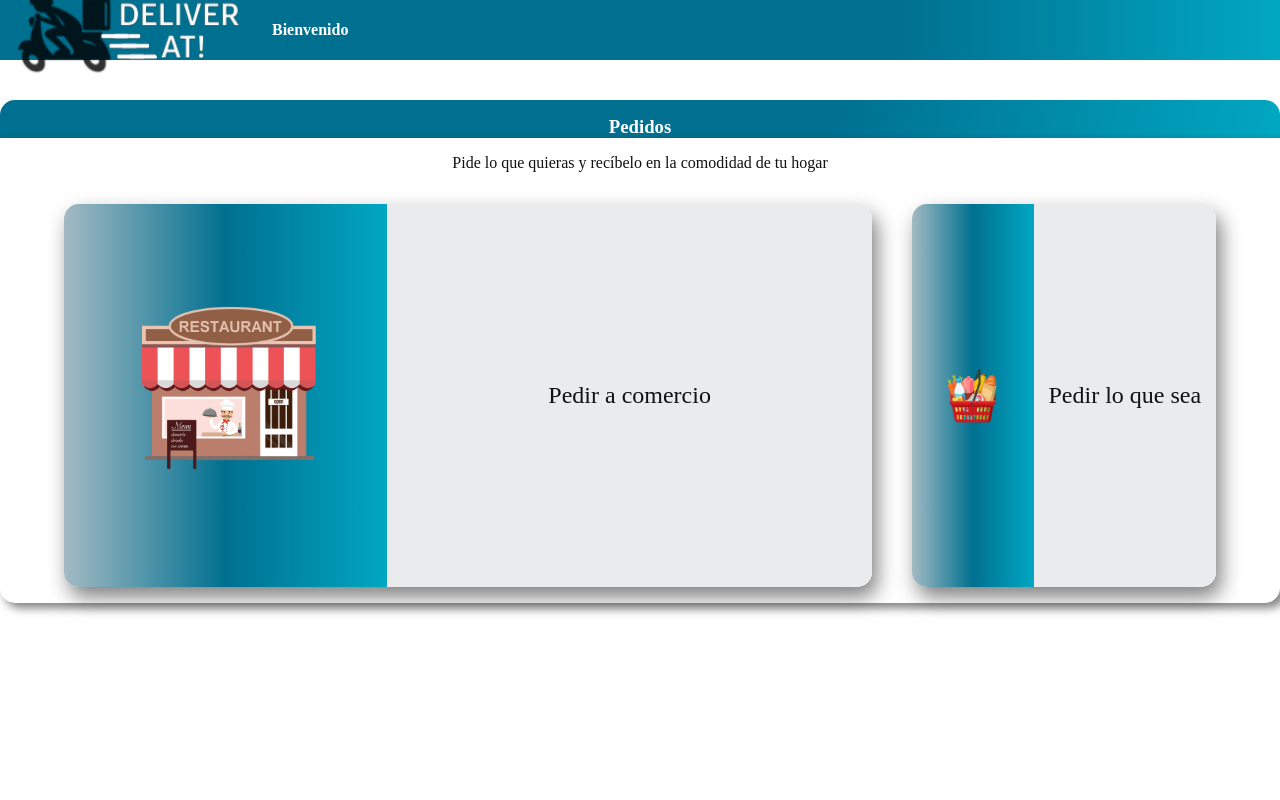
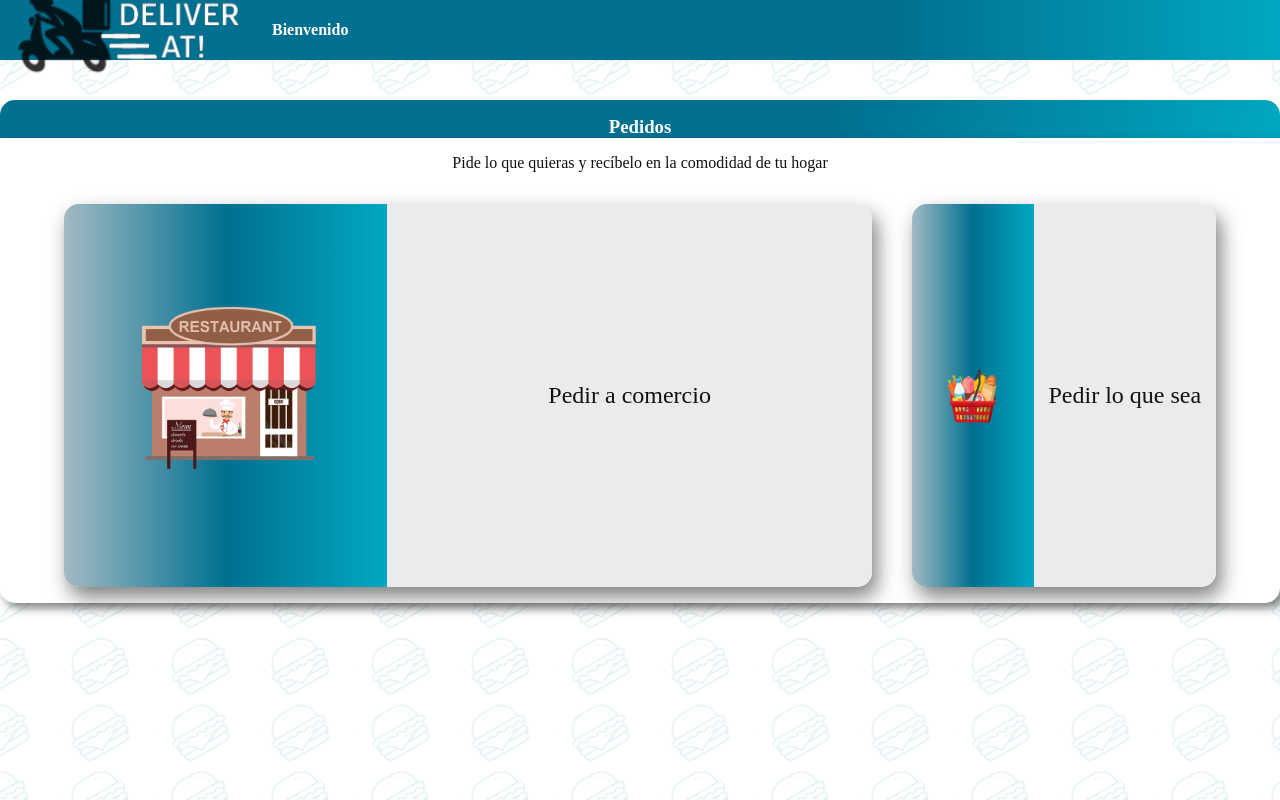
Before and after one commit to NicolasUrza/ISW, an Angular app in the folder P6-ImplementacionUS/FrontEnd/: page / in a window 1280 px wide. Built offline with nearby package versions, Linux system fonts and the light colour scheme.

Commit message:
limitacion de fechas y cambio de colores

```diff
--- a/P6-ImplementacionUS/FrontEnd/package.json
+++ b/P6-ImplementacionUS/FrontEnd/package.json
@@ -10,6 +10,7 @@
   },
   "private": true,
   "dependencies": {
+    "@agm/core": "^3.0.0-beta.0",
     "@angular/animations": "^16.2.0",
     "@angular/common": "^16.2.0",
     "@angular/compiler": "^16.2.0",
--- a/P6-ImplementacionUS/FrontEnd/src/app/app.component.html
+++ b/P6-ImplementacionUS/FrontEnd/src/app/app.component.html
@@ -189,15 +189,15 @@
             *ngIf="lugarEntregaForm.controls['entrega'].value == 'programar-entrega'">
             <label for="fecha" class="pedidos-form__label">Fecha de entrega:</label>
             <input type="date" name="fecha" id="fecha" formControlName="fecha" class="pedidos-form__input"
-              [ngClass]="{error: TieneErrores(lugarEntregaForm, 'fecha')}" />
+              [min]="  ConseguirFechaActual()" [ngClass]="{error: TieneErrores(lugarEntregaForm, 'fecha')}" />
           </div>
           <p class="error__label" *ngIf=" Error(lugarEntregaForm, 'fecha', 'required')">
             Este campo es requerido</p>
           <div class="pedidos-form__con-label"
             *ngIf="lugarEntregaForm.controls['entrega'].value == 'programar-entrega'">
-            <label for="hora" class="pedidos-form__label"
-              [ngClass]="{error: TieneErrores(lugarEntregaForm, 'hora')}">Hora de entrega:</label>
-            <input type="time" name="hora" id="hora" formControlName="hora" class="pedidos-form__input" />
+            <label for="hora" class="pedidos-form__label">Hora de entrega:</label>
+            <input type="time"  name="hora" id="hora" formControlName="hora"
+              class="pedidos-form__input" [ngClass]="{error: TieneErrores(lugarEntregaForm, 'hora')}" />
           </div>
           <p class="error__label" *ngIf=" Error(lugarEntregaForm, 'hora', 'required')">
             Este campo es requerido</p>
@@ -337,7 +337,7 @@
           <div class="pedidos-form__con-label">
             <label for="fechaVencimiento"> Fecha de vencimiento:</label>
             <input type="month" name="fechaVencimiento" id="fechaVencimiento" formControlName="vencimiento"
-              class="pedidos-form__input" (mouseup)="flipped=false"
+              class="pedidos-form__input" [min]="MesyAnioActual()" (mouseup)="flipped=false"
               [ngClass]="{error: TieneErrores(tarjetaForm, 'vencimiento')}" />
           </div>
           <p class="error__label" *ngIf=" Error(tarjetaForm, 'vencimiento', 'required')">
--- a/P6-ImplementacionUS/FrontEnd/src/app/app.component.scss
+++ b/P6-ImplementacionUS/FrontEnd/src/app/app.component.scss
@@ -100,7 +100,7 @@ header {
         border-bottom-left-radius: 15px;
         border-bottom-right-radius: 15px;
         padding: 1rem 0;
-
+        background-color: #fff;
         // background: linear-gradient(100deg, $color-salmon 0, $color-salmon 65%, $color-barbie 100%);
         box-shadow: 5px 5px 10px rgba(0, 0, 0, 0.5);
 
--- a/P6-ImplementacionUS/FrontEnd/src/app/app.component.ts
+++ b/P6-ImplementacionUS/FrontEnd/src/app/app.component.ts
@@ -16,31 +16,31 @@ export class AppComponent {
   metodoPago = "Efectivo";
   imagenSubida = "";
   submited = false;
-  flipped=false;
-  footer=false;
-  hastaCompletado=0;
+  flipped = false;
+  footer = false;
+  hastaCompletado = 0;
 
-  HastaCompletado(){
+  HastaCompletado() {
     let hastaCompletado = 0;
-    if(this.pedidoForm.invalid && this.hastaCompletado>= 1){
-      hastaCompletado=1;
+    if (this.pedidoForm.invalid && this.hastaCompletado >= 1) {
+      hastaCompletado = 1;
     }
-    else if(this.localForm.invalid && this.hastaCompletado>= 2){
-      hastaCompletado=2;
+    else if (this.localForm.invalid && this.hastaCompletado >= 2) {
+      hastaCompletado = 2;
     }
-    else if(this.lugarEntregaForm.invalid && this.hastaCompletado>= 3){
-      hastaCompletado=3;
-    }else if((this.metodoPago=="Tarjeta" && this.tarjetaForm.invalid || this.metodoPago=="Efectivo" && this.efectivoForm.invalid) && this.hastaCompletado>= 5){
-      hastaCompletado=5;
+    else if (this.lugarEntregaForm.invalid && this.hastaCompletado >= 3) {
+      hastaCompletado = 3;
+    } else if ((this.metodoPago == "Tarjeta" && this.tarjetaForm.invalid || this.metodoPago == "Efectivo" && this.efectivoForm.invalid) && this.hastaCompletado >= 5) {
+      hastaCompletado = 5;
     }
-    else if((this.metodoPago=="Tarjeta" && this.tarjetaForm.invalid || this.metodoPago=="Efectivo" && this.efectivoForm.invalid) && this.hastaCompletado>= 4){
-      hastaCompletado=4;
+    else if ((this.metodoPago == "Tarjeta" && this.tarjetaForm.invalid || this.metodoPago == "Efectivo" && this.efectivoForm.invalid) && this.hastaCompletado >= 4) {
+      hastaCompletado = 4;
     }
-    else if(this.hastaCompletado> this.vistaActual){
-      hastaCompletado=this.hastaCompletado;
+    else if (this.hastaCompletado > this.vistaActual) {
+      hastaCompletado = this.hastaCompletado;
     }
-    else{
-      hastaCompletado=this.vistaActual;
+    else {
+      hastaCompletado = this.vistaActual;
     }
     return hastaCompletado;
   }
@@ -52,21 +52,21 @@ export class AppComponent {
     calle: new FormControl('', [Validators.required, Validators.maxLength(120)]),
     numero: new FormControl('', [Validators.required, Validators.pattern('[0-9]{1,7}')]),
     ciudad: new FormControl('', [Validators.required, Validators.maxLength(120)]),
-    referencia: new FormControl('', [ Validators.maxLength(120)])
+    referencia: new FormControl('', [Validators.maxLength(120)])
   });
   lugarEntregaForm = new FormGroup({
     calle: new FormControl('', [Validators.required, Validators.maxLength(120)]),
     numero: new FormControl('', [Validators.required, Validators.pattern('[0-9]{1,7}')]),
     ciudad: new FormControl('', [Validators.required, Validators.maxLength(120)]),
-    referencia: new FormControl('', [ Validators.maxLength(120)]),
-    entrega: new FormControl('lo-antes-posible', [ Validators.maxLength(120)]),
-    fecha: new FormControl('', []),
+    referencia: new FormControl('', [Validators.maxLength(120)]),
+    entrega: new FormControl('lo-antes-posible', [Validators.maxLength(120)]),
+    fecha: new FormControl(this.ConseguirFechaActual(), []),
     hora: new FormControl('', [])
   });
   tarjetaForm = new FormGroup({
     nombre: new FormControl('', [Validators.required, Validators.maxLength(40)]),
     numero: new FormControl('', [Validators.required, Validators.pattern('[0-9]{16,16}'), this.isVisa()]),
-    vencimiento: new FormControl('', [Validators.required, Validators.maxLength(120)]),
+    vencimiento: new FormControl("", [Validators.required, Validators.maxLength(120)]),
     codigo: new FormControl('', [Validators.required, Validators.pattern('[0-9]{3,3}')]),
   });
 
@@ -76,21 +76,25 @@ export class AppComponent {
   ConseguirFechaActual() {
     var fecha = new Date();
     var dia = fecha.getDate();
+    let diaString = dia.toString();
     var mes = fecha.getMonth() + 1;
+    let mesString = mes.toString();
     var anio = fecha.getFullYear();
     if (dia < 10) {
-      dia = 0 + dia;
+      diaString = "0" + diaString;
+
     }
     if (mes < 10) {
-      mes = 0 + mes;
+      mesString = "0" + mesString;
         }
-
-    return dia + "/" + mes + "/" + anio;
+    let fe = anio + "-" + mesString + "-" + diaString;
+    console.log(fe);
+    return fe;
   }
   CambiarVista(vista: number) {
     this.salidaIzquierda = true;
     this.submited = false;
-    if(vista> this.hastaCompletado){
+    if (vista > this.hastaCompletado) {
       this.hastaCompletado = vista;
     }
     if (this.pedidoForm.controls["imagen"].value != '') {
@@ -120,36 +124,35 @@ export class AppComponent {
     this.CambiarVista(5);
   }
   TieneErrores(form: FormGroup, control: string) {
-    console.log(control)
     return form.controls[control].invalid && (form.controls[control].dirty || form.controls[control].touched || this.submited);
   }
 
   Error(form: FormGroup, control: string, error: string) {
     return this.TieneErrores(form, control) && form.controls[control].hasError(error)
   }
-  QuitarRequired(){
+  QuitarRequired() {
     this.lugarEntregaForm.controls["fecha"].clearValidators();
     this.lugarEntregaForm.controls["fecha"].updateValueAndValidity();
     this.lugarEntregaForm.controls["hora"].clearValidators();
     this.lugarEntregaForm.controls["hora"].updateValueAndValidity();
 
   }
-  AgregarRequired(){
+  AgregarRequired() {
     this.lugarEntregaForm.controls["fecha"].setValidators([Validators.required]);
     this.lugarEntregaForm.controls["fecha"].updateValueAndValidity();
     this.lugarEntregaForm.controls["hora"].setValidators([Validators.required]);
     this.lugarEntregaForm.controls["hora"].updateValueAndValidity();
   }
-  NumeroTarjeta(numeroIngresado:string){
-    let numero:string = "";
-    for(let i= 0 ; i<16; i++ ){
-      if(i%4==0 && i !== 0){
+  NumeroTarjeta(numeroIngresado: string) {
+    let numero: string = "";
+    for (let i = 0; i < 16; i++) {
+      if (i % 4 == 0 && i !== 0) {
         numero += "  ";
       }
-      if(numeroIngresado.toString().length>i){
+      if (numeroIngresado.toString().length > i) {
         numero += numeroIngresado.toString()[i].toString();
       }
-      else{
+      else {
         numero += "X";
       }
 
@@ -157,39 +160,52 @@ export class AppComponent {
     return numero;
   }
 
-  Vencimiento(){
+  Vencimiento() {
     let vencimiento = this.tarjetaForm.controls["vencimiento"].value;
-    let mes = vencimiento!.substring(0,2);
-    let anio = vencimiento!.substring(2,4);
-    return mes+"/"+anio;
+    let mes = vencimiento!.substring(0, 2);
+    let anio = vencimiento!.substring(2, 4);
+    return mes + "/" + anio;
   }
 
-  Visa(){
-    return this.tarjetaForm.controls["numero"].value!.toString()[0]=="4";
+  Visa() {
+    return this.tarjetaForm.controls["numero"].value!.toString()[0] == "4";
   }
-  MasterCard(){
-    return this.tarjetaForm.controls["numero"].value!.toString()[0]=="5";
+  MasterCard() {
+    return this.tarjetaForm.controls["numero"].value!.toString()[0] == "5";
   }
 
   isVisa(): ValidatorFn {
     return (control: AbstractControl): ValidationErrors | null => {
       return this.isVisaCard(control.value.toString()) ? null : { isvisa: { value: control.value } };
-    };}
+    };
+  }
 
   isVisaCard(cardNumber: string): boolean {
     if (cardNumber) {
       // que empieze con 4
-        if (cardNumber.length ==0) {
+      if (cardNumber.length == 0) {
         return false;
       }
 
       if (cardNumber[0] !== '4') {
         return false;
       }
-        else{
+      else {
         return true;
       }
     }
     return false;
   }
+
+  MesyAnioActual() {
+    let fecha = new Date();
+    let mes = fecha.getMonth() + 1;
+    let anio = fecha.getFullYear().toString();
+    let mesString = mes.toString();
+    if (mes < 10) {
+      mesString = "0" + mesString;
     }
+    return anio + "-" + mesString;
+  }
+
+}
--- a/P6-ImplementacionUS/FrontEnd/src/index.html
+++ b/P6-ImplementacionUS/FrontEnd/src/index.html
@@ -10,7 +10,7 @@
 
 </head>
 
-<body>
+<body class="hamburguesas">
   <app-root></app-root>
 
 </body>
--- a/P6-ImplementacionUS/FrontEnd/src/styles.scss
+++ b/P6-ImplementacionUS/FrontEnd/src/styles.scss
@@ -1,28 +1,51 @@
 /* You can add global styles to this file, and also import other style files */
-*{
+* {
   font-family: "Montserrat";
   margin: 0;
   padding: 0;
 }
+
 @mixin respond($breakpoint) {
-    @if $breakpoint == phone {
+  @if $breakpoint ==phone {
     @media (max-width: 37.5em) {
       @content;
     }
   }
-    @if $breakpoint == tab-port {
+
+  @if $breakpoint ==tab-port {
     @media (max-width: 56.25em) {
       @content;
     }
   }
-    @if $breakpoint == tab-land {
+
+  @if $breakpoint ==tab-land {
     @media (max-width: 75em) {
       @content;
     }
   }
-    @if $breakpoint == big-desktop {
+
+  @if $breakpoint ==big-desktop {
     @media (min-width: 112.5em) {
       @content;
     }
   }
 }
+body{
+ min-height: 100vh;
+}
+.hamburguesas {
+  position: relative;
+  &::before {
+    background-image: url("/assets/hamburguesa.png");
+    background-size: 100px;
+    opacity: 0.1;
+    background-repeat: repeat;
+    position: absolute;
+    content: "";
+    width: 100%;
+    height: 100%;
+    top: 0;
+    left: 0;
+    z-index: -1;
+  }
+}
```
Also changed, not shown: P6-ImplementacionUS/FrontEnd/src/assets/hamburguesa.png (added), 1 other file (tests, documents, lock files or other folders). Lines whose indentation alone changed are shown as unchanged.
